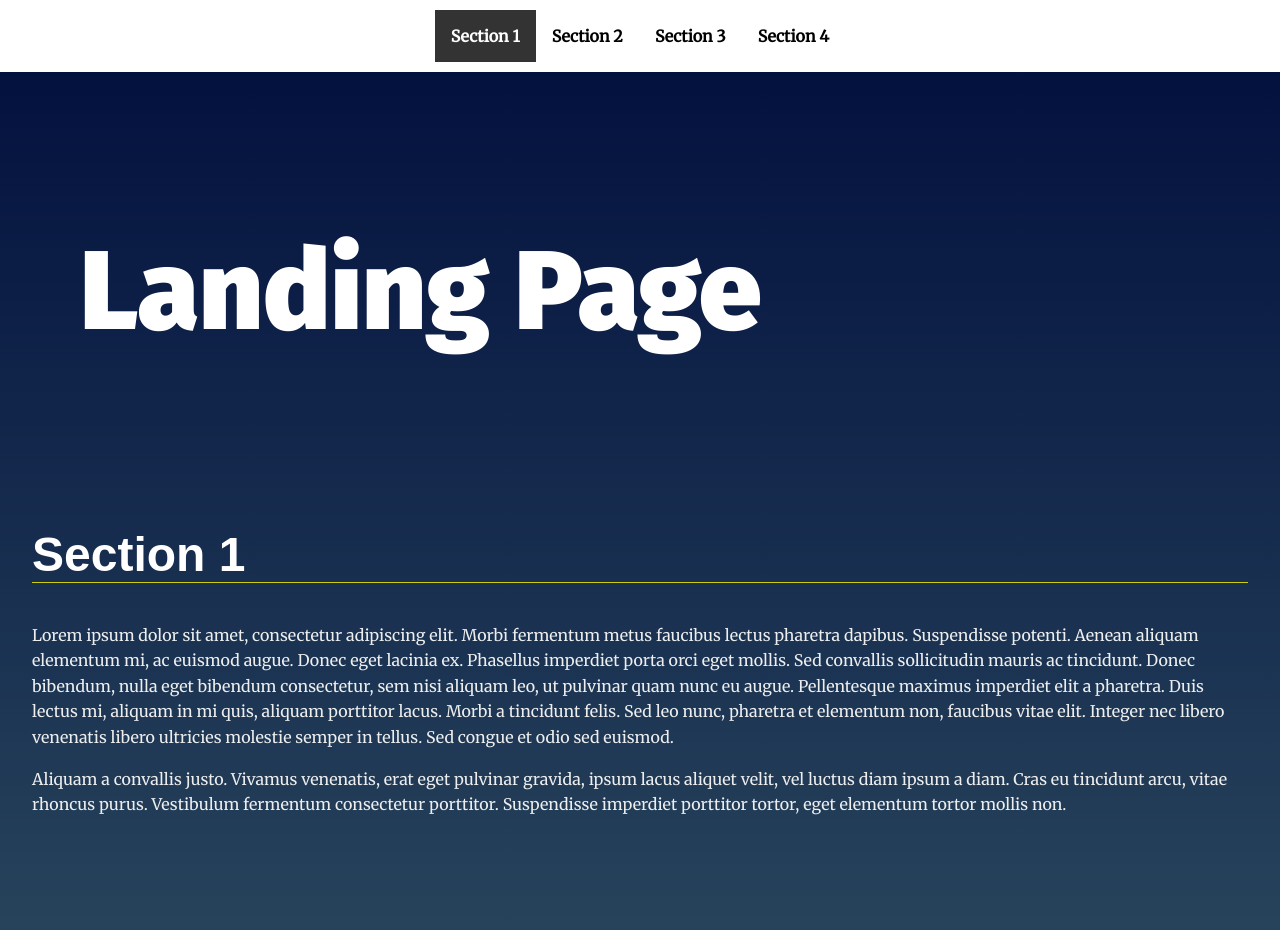
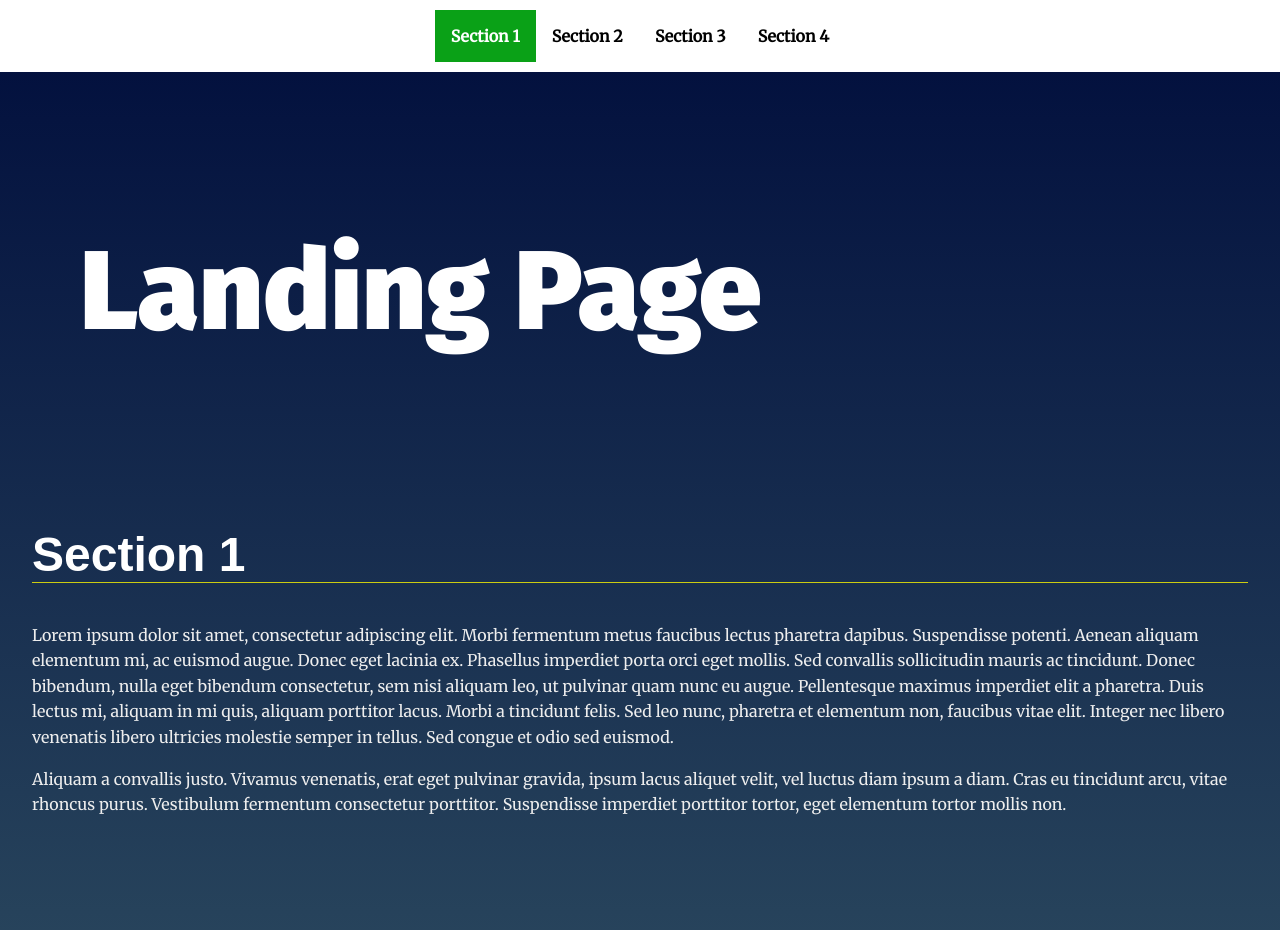
Before and after one commit to ajinkya029/multi-section-landing-page, a plain HTML site: page index.html in a window 1280 px wide. In both pictures the pointer is over the link "Section 1". Shown: the top 930 px of the page. Drawn offline with Linux system fonts and the light colour scheme.

Commit message:
change hover state

```diff
--- a/css/styles.css
+++ b/css/styles.css
@@ -84,7 +84,7 @@ section {
 }
 
 .navbar__menu .menu__link:hover {
-  background: #333;
+  background: rgb(10, 161, 23);
   color: #fff;
   transition: ease 0.3s all;
 }
```
